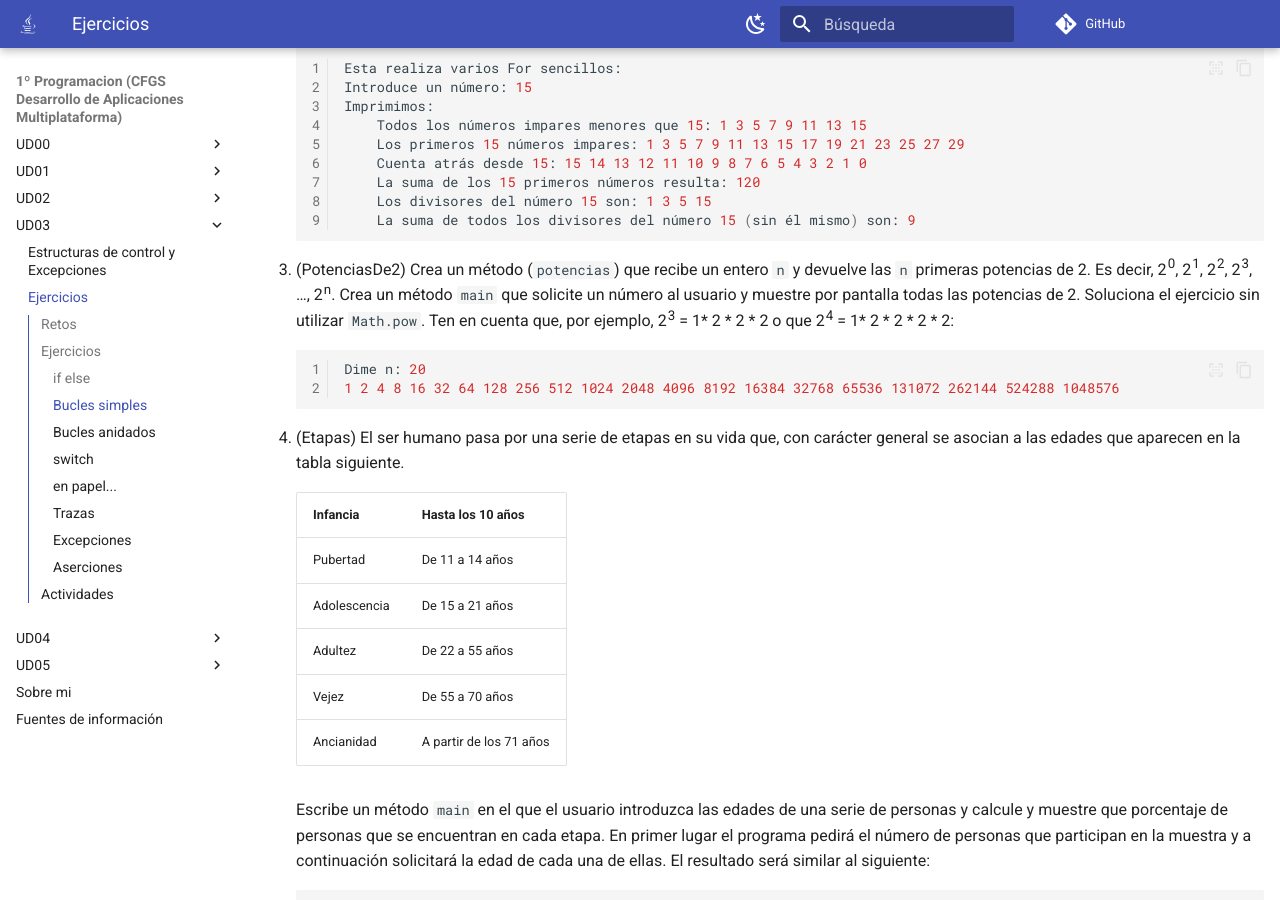
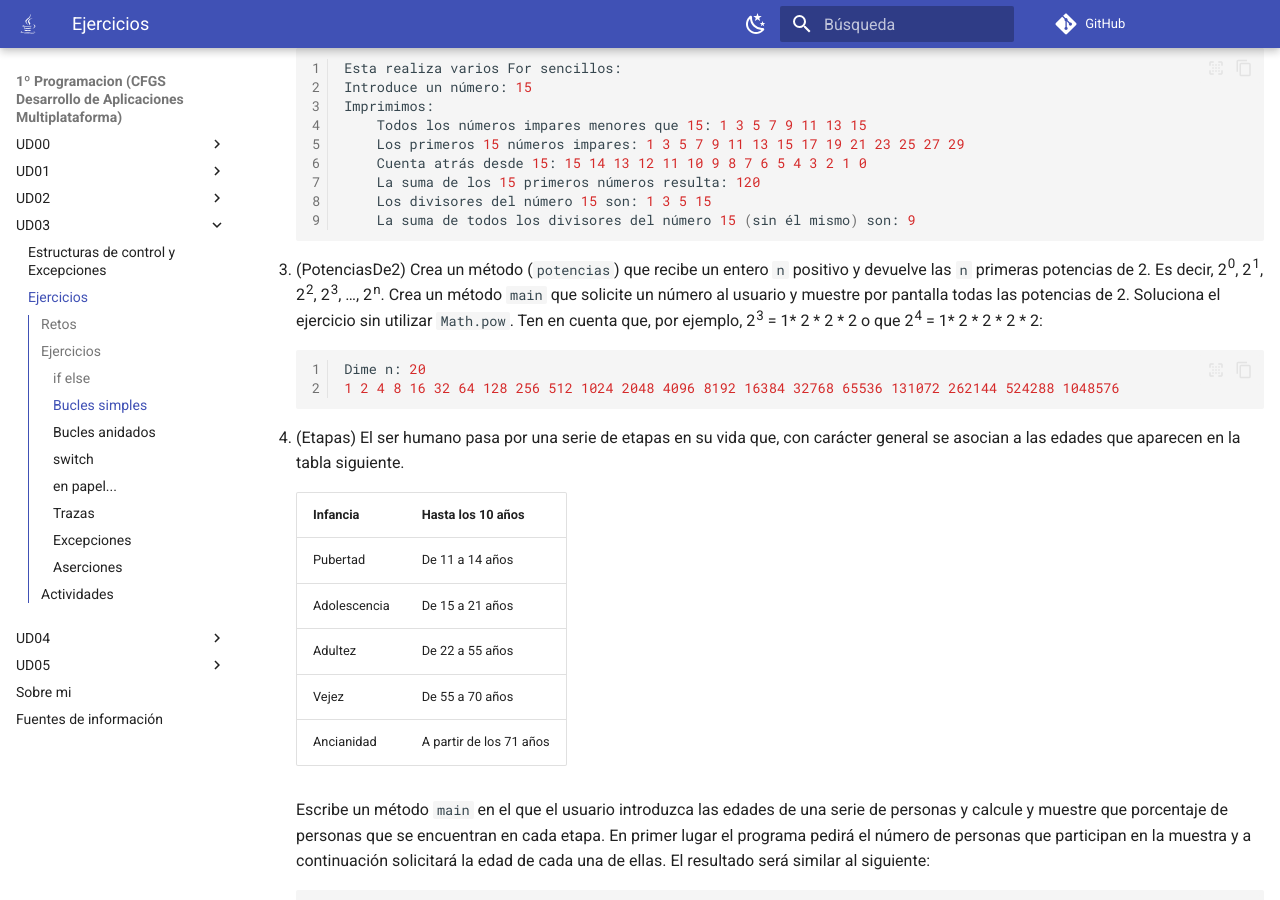
Before and after one commit to martinezpenya/1DAMProgramacion, an MkDocs documentation site: the page built from docs/UD03/UD03_ejercicios_ES.md, in a window 1280 px wide and 900 px high, scrolled down 8943 px. Built offline with MkDocs 1.6.1 and Material for MkDocs 9.7.7, drawn with Linux system fonts in a browser that asks for light colours; comment, search, counter and statistics services are not loaded.

Commit message:
added enteros

````diff
--- a/docs/UD03/UD03_ejercicios_ES.md
+++ b/docs/UD03/UD03_ejercicios_ES.md
@@ -396,7 +396,7 @@
     	La suma de todos los divisores del número 15 (sin él mismo) son: 9
     ```
 
-3. (PotenciasDe2) Crea un método (`potencias`) que recibe un entero `n` y devuelve las `n` primeras potencias de 2. Es decir, 2^0^, 2^1^, 2^2^, 2^3^, …, 2^n^. Crea un método `main` que solicite un número al usuario y muestre por pantalla todas las potencias de 2. Soluciona el ejercicio sin utilizar `Math.pow`. Ten en cuenta que, por ejemplo, 2^3^ = 1* 2 * 2 * 2 o que 2^4^ = 1* 2 * 2 * 2 * 2:
+3. (PotenciasDe2) Crea un método (`potencias`) que recibe un entero `n` positivo y devuelve las `n` primeras potencias de 2. Es decir, 2^0^, 2^1^, 2^2^, 2^3^, …, 2^n^. Crea un método `main` que solicite un número al usuario y muestre por pantalla todas las potencias de 2. Soluciona el ejercicio sin utilizar `Math.pow`. Ten en cuenta que, por ejemplo, 2^3^ = 1* 2 * 2 * 2 o que 2^4^ = 1* 2 * 2 * 2 * 2:
 
     ```sh
     Dime n: 20
````
